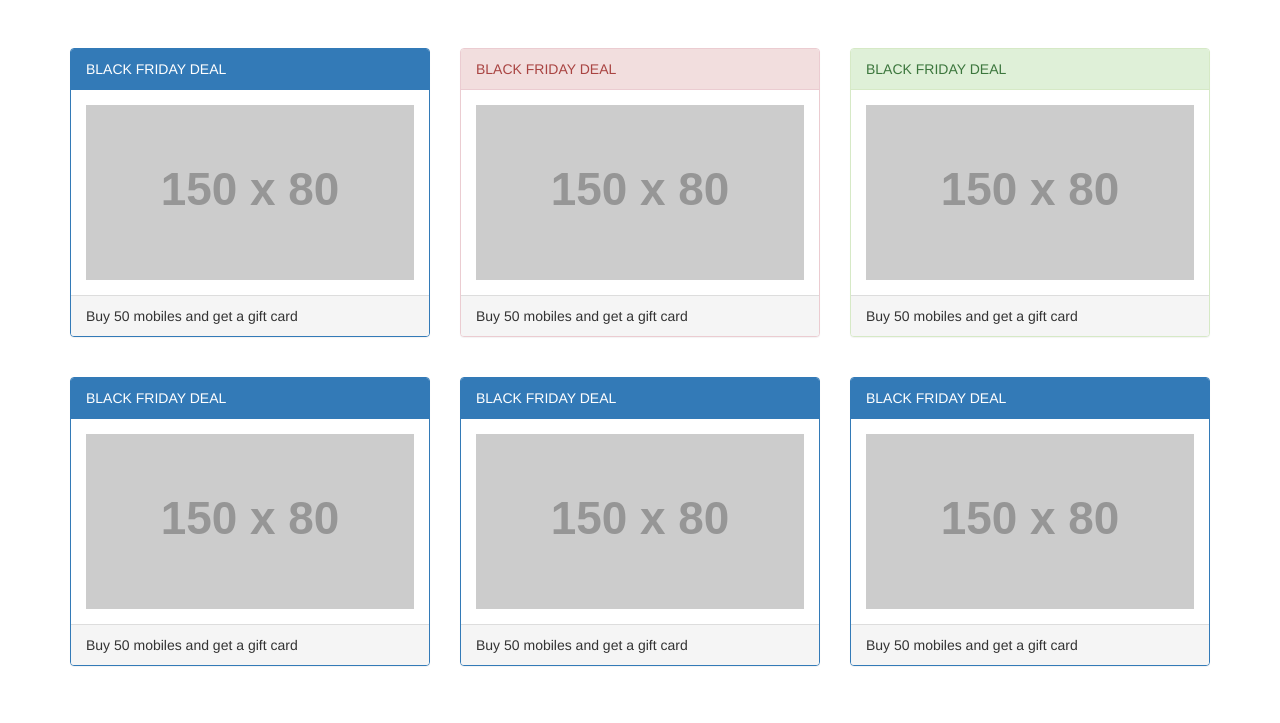
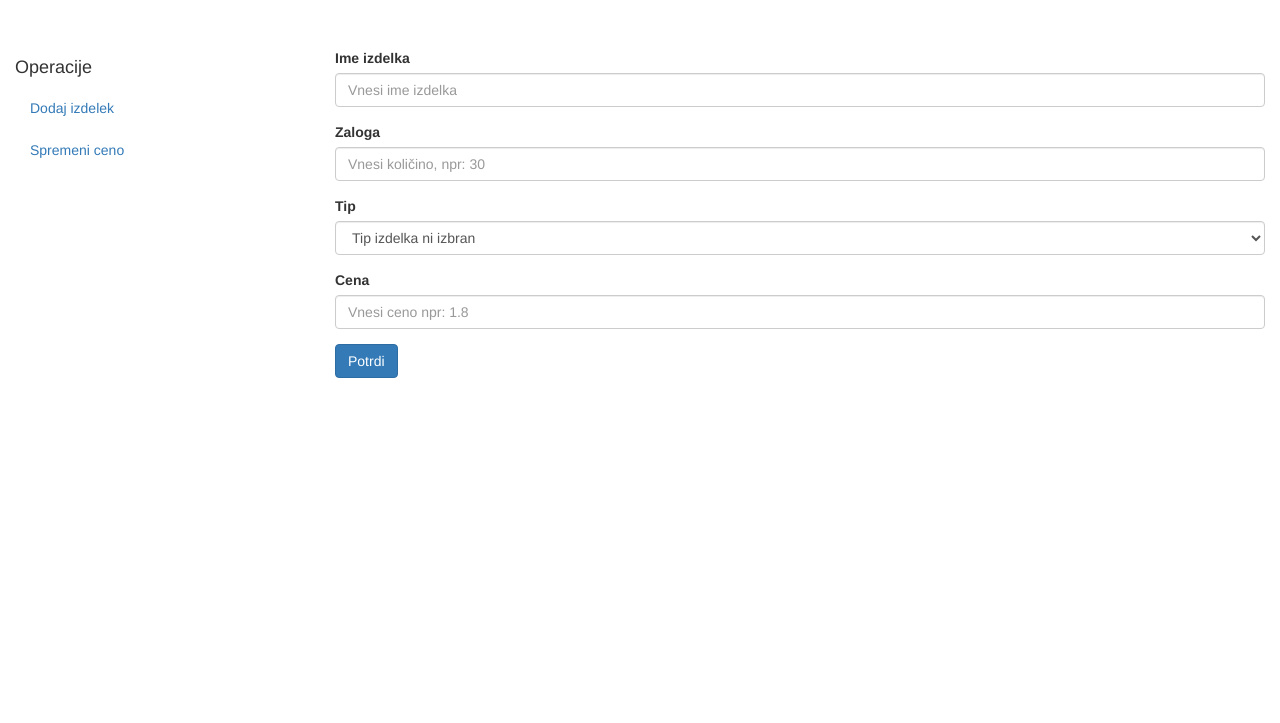
Before and after one commit to KrumJ12/Vodenje-lokala, a plain HTML site: page Spletna aplikacija/izdelki.html in a window 1280 px wide. Shown: the part 54-777 px from the top of the page. Drawn offline with nearby package versions, Linux system fonts and the light colour scheme; placeholder pictures from the web are drawn by us.

Commit message:
Popravljal podstran izdelki

```diff
--- a/Spletna aplikacija/izdelki.html
+++ b/Spletna aplikacija/izdelki.html
@@ -54,60 +54,61 @@
   </div>
 </nav>
 
-<div class="container">
-  <div class="row">
-    <div class="col-sm-4">
-      <div class="panel panel-primary">
-        <div class="panel-heading">BLACK FRIDAY DEAL</div>
-        <div class="panel-body"><img src="https://placehold.it/150x80?text=IMAGE" class="img-responsive" style="width:100%" alt="Image"></div>
-        <div class="panel-footer">Buy 50 mobiles and get a gift card</div>
-      </div>
+
+
+
+<div class="container-fluid">
+  <div class="row content">
+    <div class="col-sm-3 sidenav">
+      <h4>Operacije</h4>
+      <ul class="nav nav-pills nav-stacked">
+
+        <li><a href="#section2">Dodaj izdelek</a></li>
+        <li><a href="#section3">Spremeni ceno</a></li>
+
+      </ul><br>
+
     </div>
-    <div class="col-sm-4">
-      <div class="panel panel-danger">
-        <div class="panel-heading">BLACK FRIDAY DEAL</div>
-        <div class="panel-body"><img src="https://placehold.it/150x80?text=IMAGE" class="img-responsive" style="width:100%" alt="Image"></div>
-        <div class="panel-footer">Buy 50 mobiles and get a gift card</div>
-      </div>
-    </div>
-    <div class="col-sm-4">
-      <div class="panel panel-success">
-        <div class="panel-heading">BLACK FRIDAY DEAL</div>
-        <div class="panel-body"><img src="https://placehold.it/150x80?text=IMAGE" class="img-responsive" style="width:100%" alt="Image"></div>
-        <div class="panel-footer">Buy 50 mobiles and get a gift card</div>
-      </div>
-    </div>
+
+    <div class="col-sm-9">
+
+
+
+<form>
+  <div class="form-group">
+    <label for="exampleInputEmail1">Ime izdelka</label>
+    <input type="email" class="form-control" id="exampleInputEmail1" aria-describedby="emailHelp" placeholder="Vnesi ime izdelka">
   </div>
-</div><br>
 
-<div class="container">
-  <div class="row">
-    <div class="col-sm-4">
-      <div class="panel panel-primary">
-        <div class="panel-heading">BLACK FRIDAY DEAL</div>
-        <div class="panel-body"><img src="https://placehold.it/150x80?text=IMAGE" class="img-responsive" style="width:100%" alt="Image"></div>
-        <div class="panel-footer">Buy 50 mobiles and get a gift card</div>
-      </div>
-    </div>
-    <div class="col-sm-4">
-      <div class="panel panel-primary">
-        <div class="panel-heading">BLACK FRIDAY DEAL</div>
-        <div class="panel-body"><img src="https://placehold.it/150x80?text=IMAGE" class="img-responsive" style="width:100%" alt="Image"></div>
-        <div class="panel-footer">Buy 50 mobiles and get a gift card</div>
-      </div>
-    </div>
-    <div class="col-sm-4">
-      <div class="panel panel-primary">
-        <div class="panel-heading">BLACK FRIDAY DEAL</div>
-        <div class="panel-body"><img src="https://placehold.it/150x80?text=IMAGE" class="img-responsive" style="width:100%" alt="Image"></div>
-        <div class="panel-footer">Buy 50 mobiles and get a gift card</div>
-      </div>
-    </div>
+
+  <div class="form-group">
+    <label for="exampleInputEmail1">Zaloga</label>
+    <input type="email" class="form-control" id="exampleInputEmail1" aria-describedby="emailHelp" placeholder="Vnesi količino, npr: 30">
   </div>
-</div><br><br>
 
-<footer class="container-fluid text-center">
-</footer>
+
+  <div class="form-group">
+    <label for="exampleSelect1">Tip</label>
+    <select class="form-control" id="exampleSelect1">
+      <option>Tip izdelka ni izbran</option>
+      <option>Topli napitek</option>
+      <option>Brezalkoholna pijača</option>
+      <option>Alkoholna pijača</option>
+      <option>Hrana</option>
+      <option>Tobak in ostalo</option>
+    </select>
+  </div>
+
+  <div class="form-group">
+    <label for="exampleInputEmail1">Cena</label>
+    <input type="email" class="form-control" id="exampleInputEmail1" aria-describedby="emailHelp" placeholder="Vnesi ceno npr: 1.8">
+  </div>
+
+
+  <button type="submit" class="btn btn-primary">Potrdi</button>
+</form>
+  </div>
+
 
 </body>
 </html>
```
